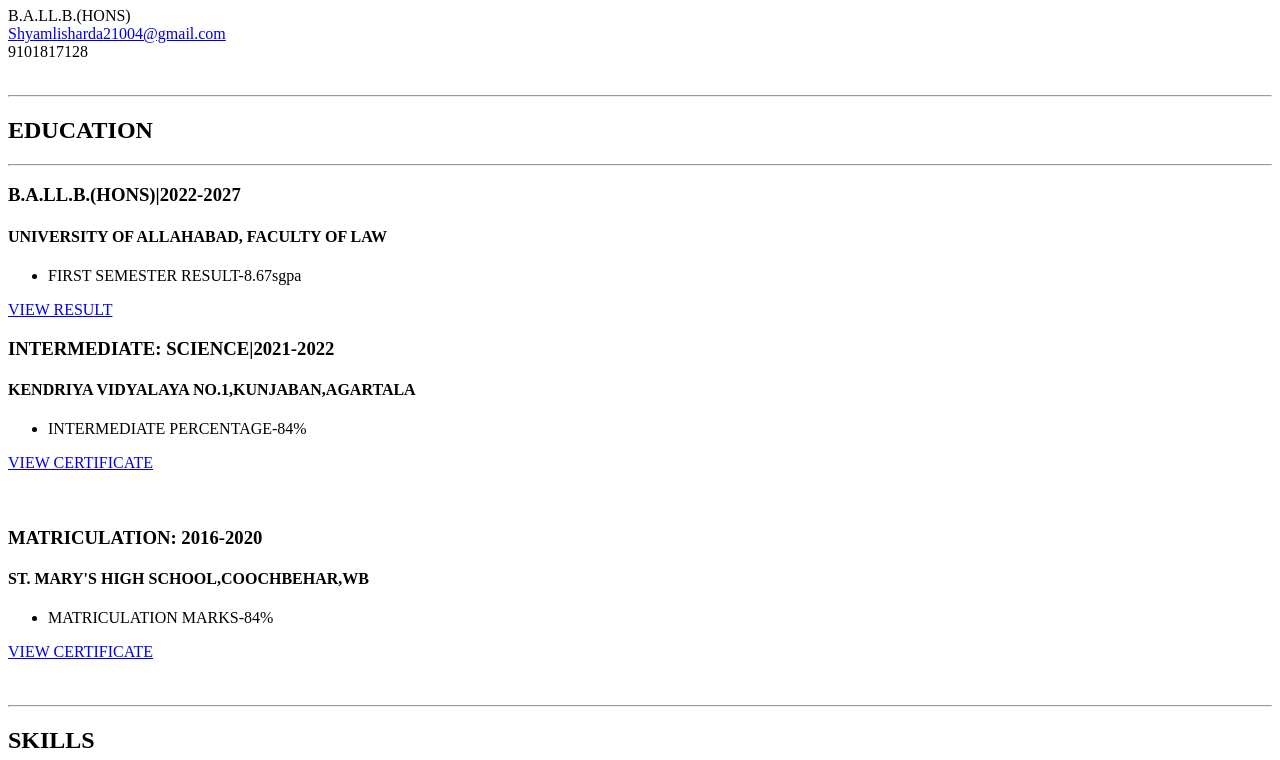
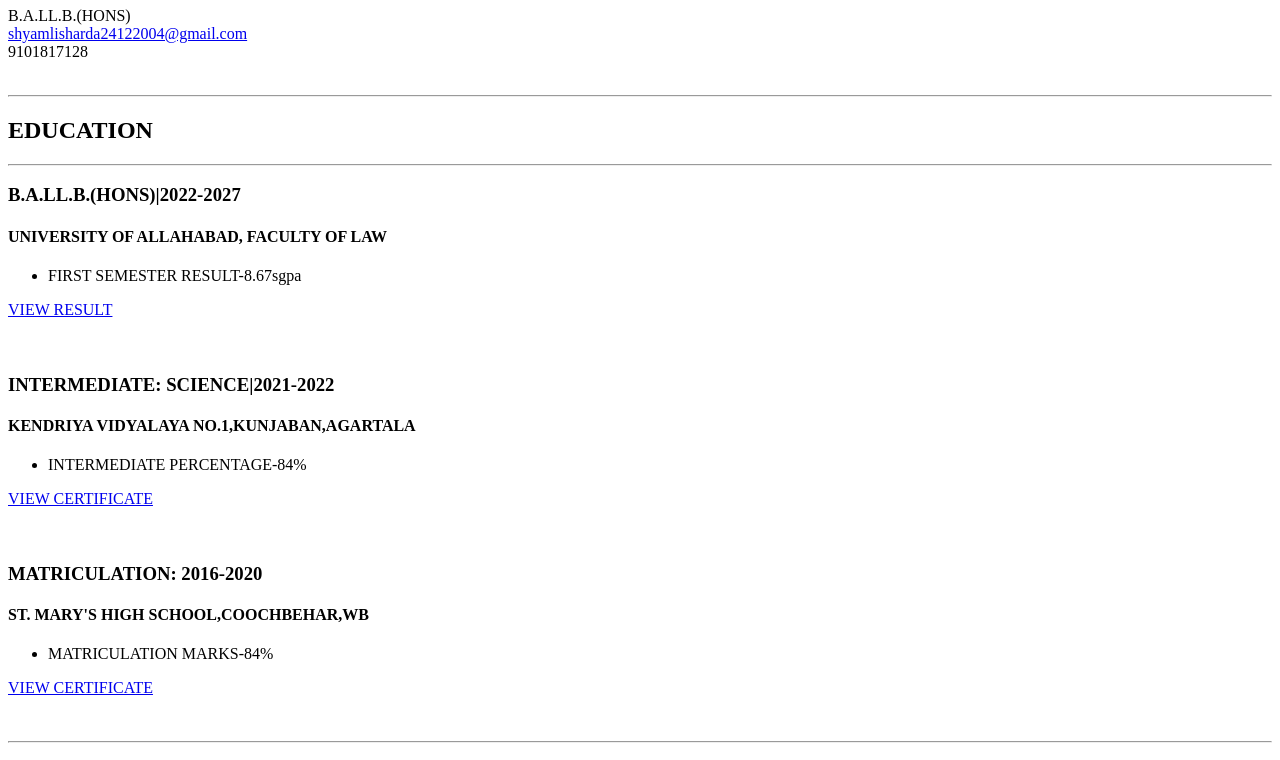
Before and after one commit to ShyamliSharda/html--resume, a plain HTML site: page index.html in a window 1280 px wide. Shown: the part 73-833 px from the top of the page. Drawn offline with Linux system fonts and the light colour scheme.

Commit message:
Update index.html

```diff
--- a/index.html
+++ b/index.html
@@ -8,7 +8,7 @@
     <body>
         <h1>SHYAMLI SHARDA</h1>
         <p>B.A.LL.B.(HONS)<br/>
-           <a href="mailto:shyamlisharda24122004@gmail.com">Shyamlisharda21004@gmail.com</a><br/>
+           <a href="mailto:shyamlisharda24122004@gmail.com">shyamlisharda24122004@gmail.com</a><br/>
            9101817128<br/>
             <br/>
         </p>
@@ -21,6 +21,8 @@
                 <li>FIRST SEMESTER RESULT-8.67sgpa</li>
              </ul>
              <a href="./sem1.png">VIEW RESULT</a>
+        <br/>
+        <br/>
         <br/>
         <h3>INTERMEDIATE: SCIENCE|2021-2022</h3>
         <h4>KENDRIYA VIDYALAYA NO.1,KUNJABAN,AGARTALA </h4>
```
